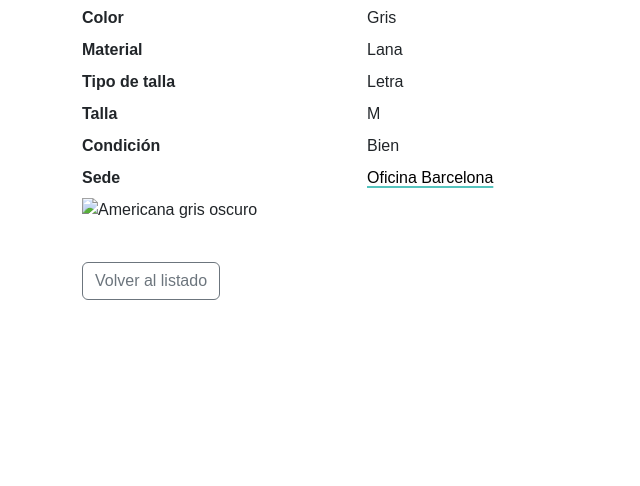
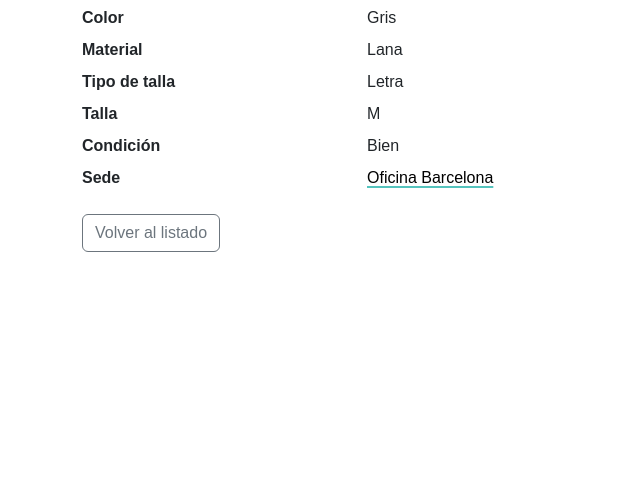
Before and after one commit to certidevs/g1_aspnet, an ASP.NET Core app: page /ClothingItems/Details/15 in a window 1280 px wide. Shown: the part 233-719 px from the top of the page, without its empty margins (0-640 px from the left). Run offline with ASP.NET Core 8, Linux system fonts and the light colour scheme; data comes from the database, SQL or seed files in the repository; some libraries are stand-ins or nearby versions.

Commit message:
#16 Corregir no mostrar imagen si no hay nombre de archivo

```diff
--- a/Views/ClothingItems/Details.cshtml
+++ b/Views/ClothingItems/Details.cshtml
@@ -93,10 +93,12 @@
             }
         </dd>
     }
-
-    <label>@Model.ImageFileName</label>
-    <img src="@Model.ImageFileName" alt="@Model.Name" style="width:200px;" />
-    <br>
+    @if (!string.IsNullOrEmpty(Model.ImageFileName))
+    {
+        <label>@Model.ImageFileName</label>
+        <img src="@Model.ImageFileName" alt="@Model.Name" style="width:200px;" />
+        <br>
+    }
     <br>
 </dl>
 
```
